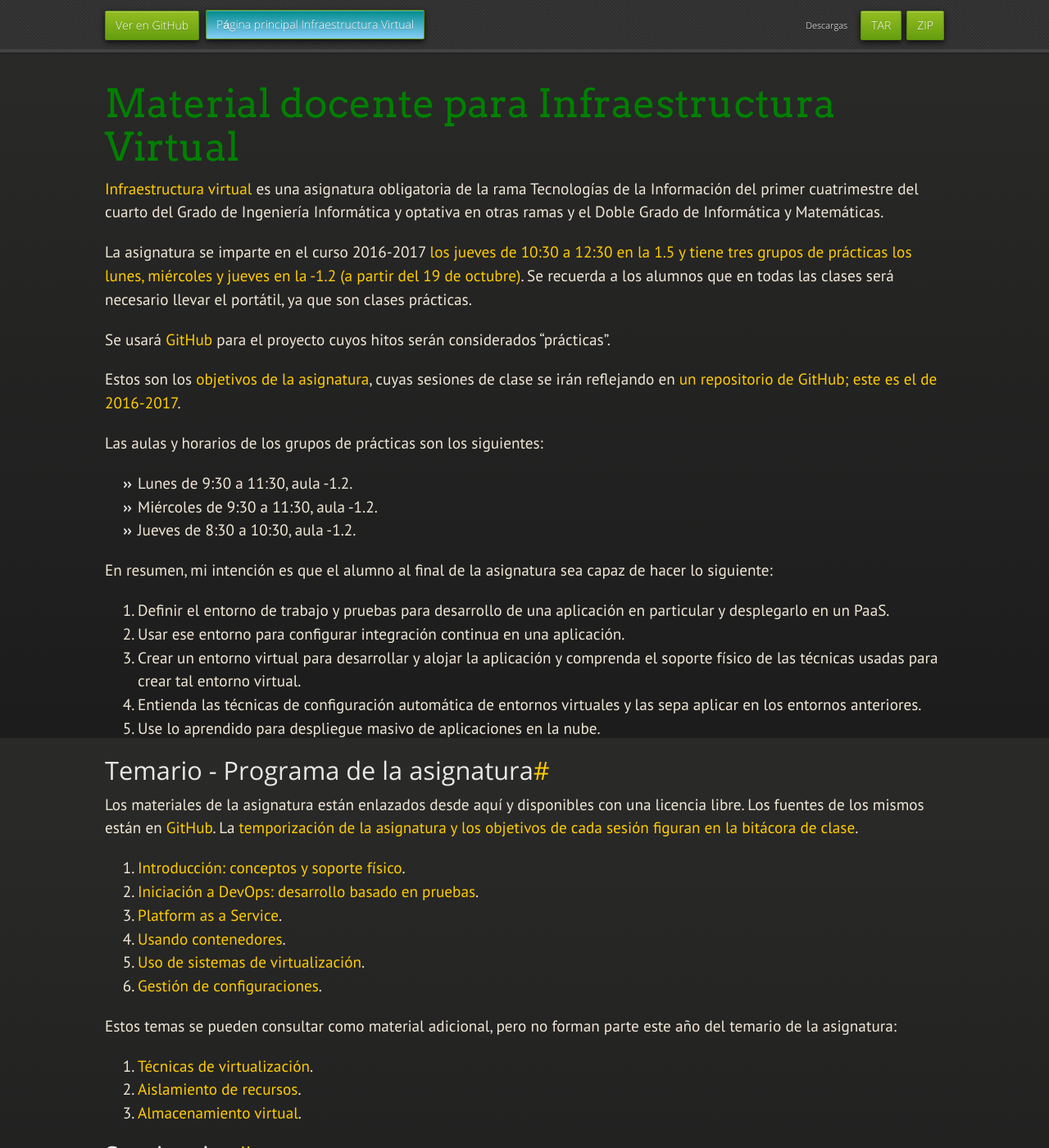
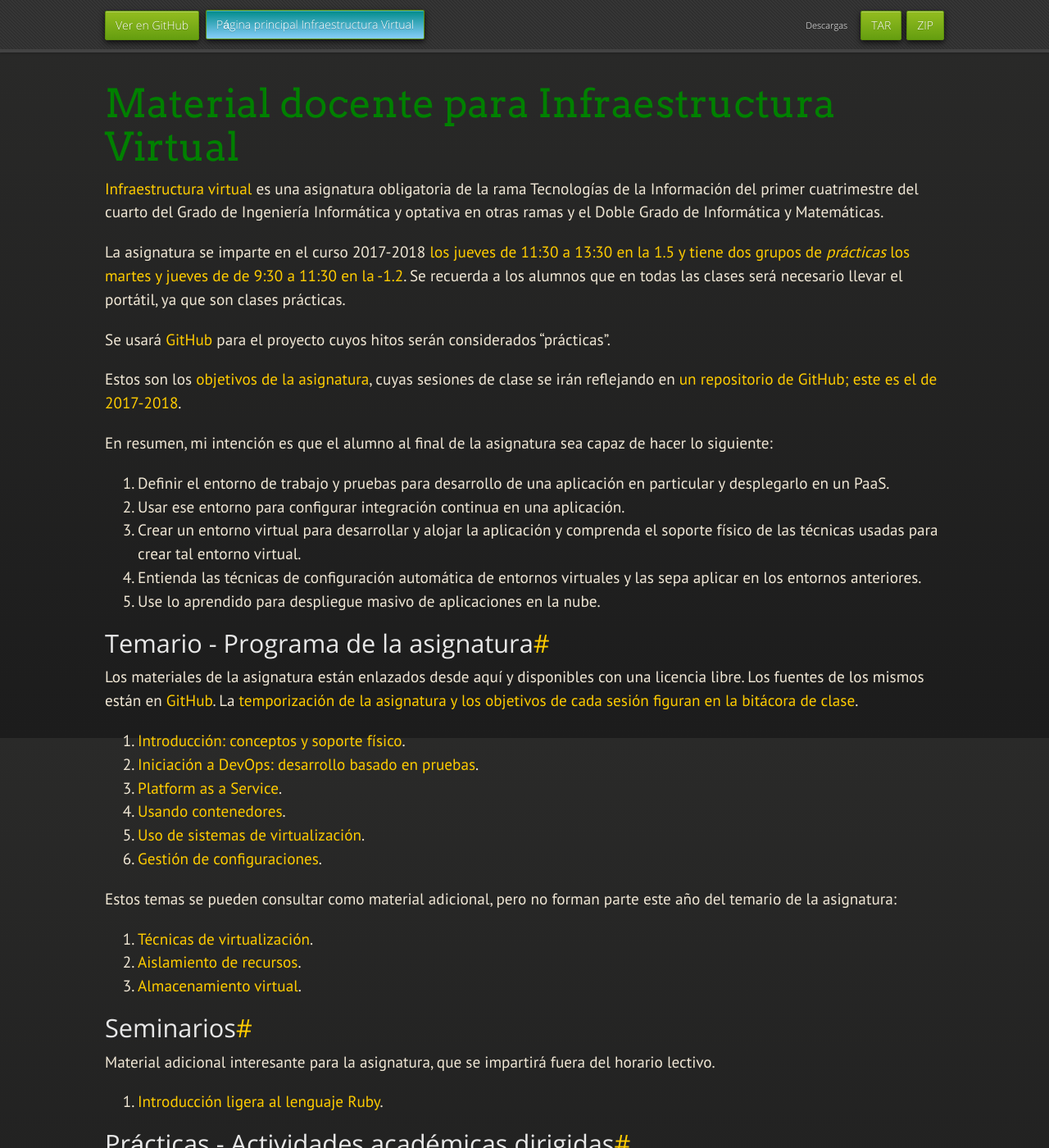
Before and after one commit to JJ/IV, a Jekyll site: the page built from index.md, in a window 1280 px wide and 1400 px high. Shown: the whole window at 82% size. Built offline with Jekyll 4.4.1, drawn with Linux system fonts in a browser that asks for light colours; nearby versions of some CDN libraries; some web fonts are replaced; our own code applies the rules of GitHub Pages for plain Markdown files; some of the changed text lies outside the part shown.

Commit message:
Sync index.md de master a gh-pages

```diff
--- a/index.md
+++ b/index.md
@@ -11,20 +11,14 @@ del primer cuatrimestre del cuarto del Grado de Ingeniería
 Informática y optativa en otras ramas y el Doble Grado de Informática
 y Matemáticas.
 
-La asignatura se imparte en el curso 2016-2017 [los jueves de 10:30 a
-12:30 en la 1.5 y tiene tres grupos de prácticas los lunes, miércoles y jueves en la -1.2 (a partir del 19 de octubre)](http://etsiit.ugr.es/pages/calendario_academico/horarios1516/horariosgii1516/!/download).
+La asignatura se imparte en el curso 2017-2018 [los jueves de 11:30 a
+13:30 en la 1.5 y tiene dos grupos de *prácticas* los martes y jueves de de 9:30 a 11:30 en la -1.2](http://etsiit.ugr.es/pages/calendario_academico/horarios1718/horariosgii1718/!/download).
 Se recuerda a los alumnos que en todas las clases será necesario llevar el portátil, ya que son clases prácticas.
 
 Se usará
 [GitHub](http://github.com) para el proyecto cuyos hitos serán considerados "prácticas".
 
-Estos son los [objetivos de la asignatura](documentos/objetivos), cuyas sesiones de clase se irán reflejando en [un repositorio de GitHub; este es el de 2016-2017](https://github.com/JJ/IV16-17).
-
-Las aulas y horarios de los grupos de prácticas son los siguientes:
-
-* Lunes de 9:30 a 11:30, aula -1.2.
-* Miércoles de 9:30 a 11:30, aula -1.2.
-* Jueves de 8:30 a 10:30, aula -1.2.
+Estos son los [objetivos de la asignatura](documentos/objetivos), cuyas sesiones de clase se irán reflejando en [un repositorio de GitHub; este es el de 2017-2018](https://github.com/JJ/IV-17-18).
 
 En resumen, mi intención es que el alumno al final de la asignatura sea capaz de hacer lo siguiente:
 
@@ -61,7 +55,6 @@ Seminarios
 Material adicional interesante para la asignatura, que se impartirá fuera del horario lectivo.
 
 1. [Introducción ligera al lenguaje Ruby](documentos/seminarios/ruby).
-2. Visita a las instalaciones de Trevenque el día 21 de octubre.
 
 Prácticas - Actividades académicas dirigidas
 -------------
@@ -83,12 +76,10 @@ Tutorías virtuales
 ----
 
 Las tutorías virtuales se realizarán preferiblemente a través de
-[la plataforma de trabajo colaborativo GitHub](https://github.com/JJ/IV16-17/issues?state=open). Hay
-también una
-[lista de correo cerrada para los alumnos de la asignatura](https://groups.google.com/forum/#!forum/iv-ugr-2016)
-que se puede usar para todo lo que no quepa en la anterior (preguntas
-administrativas, principalmente). Finalmente, el profesor está
-disponible por Telegram, Skype y Google Hangouts (en todos los casos: `jjmerelo`).
+[la plataforma de trabajo colaborativo GitHub](https://github.com/JJ/IV17-18/issues?state=open) y
+a través del grupo de Telegram; habrá que solicitar al profesor ser
+añadido. Finalmente, el profesor está disponible por Telegram, Skype y
+Google Hangouts (en todos los casos: `jjmerelo`).
 
 Criterios de evaluación
 ---
@@ -96,7 +87,7 @@ Criterios de evaluación
 Los
 [criterios de evaluación figuran en la ficha de la asignatura en la web del grado](http://grados.ugr.es/informatica/pages/infoacademica/guias_docentes/espti/infraestructuravirtual),
 y
-[se especifican en el repositorio de la clase](https://github.com/JJ/IV16-17/blob/master/Metodolog%C3%ADa_y_criterios_de_evaluaci%C3%B3n).
+[se especifican en el repositorio de la clase](https://github.com/JJ/IV-17-18/blob/master/Metodolog%C3%ADa_y_criterios_de_evaluaci%C3%B3n).
 
 ## Convocatoria extraordinaria (en julio)
 
```
